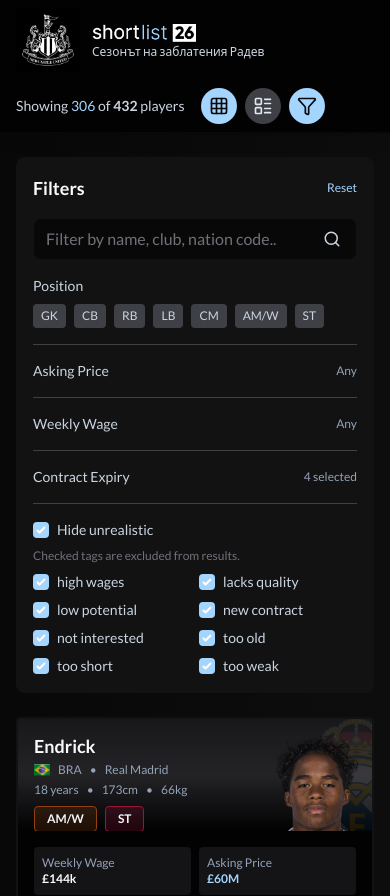
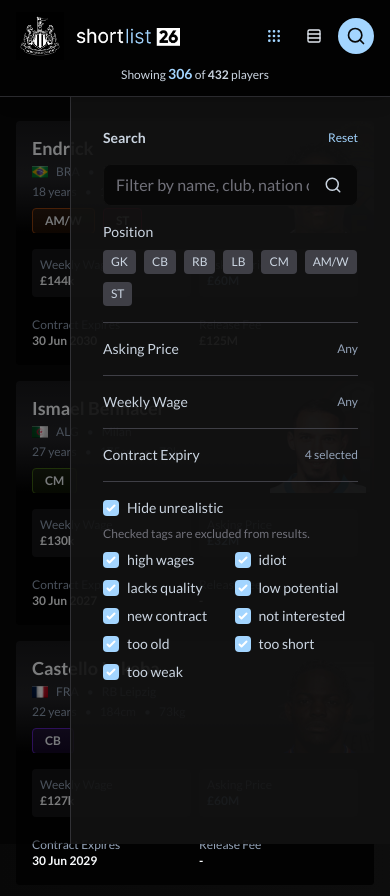
Before and after one commit to kmnsha/shortlist26, a Svelte app: page / in a window 390 px wide. Shown: the top 896 px of the page. Built offline with nearby package versions, Linux system fonts and the light colour scheme.

Commit message:
major changes to UI: filter sidebar, mobile hidden

```diff
--- a/src/App.svelte
+++ b/src/App.svelte
@@ -107,61 +107,57 @@
 
 <div class="min-h-screen bg-gradient-to-br from-slate-900 to-slate-800">
   <!-- Header -->
-  <header class="bg-slate-950 border-b border-slate-900 sticky top-0 z-40 shadow-lg">
-    <div class="max-w-7xl mx-auto px-4 py-2 sm:px-6 lg:px-8">
-
-      <div class="flex flex-col flex-auto gap-4 md:flex-row md:items-center md:justify-between">
+  <header class="sticky bg-slate-950 border-b border-slate-600/50  top-0 z-50 shadow-lg">
+    <div class="px-4 py-3 sm:px-6 lg:px-8">
+      <!-- Row 1: Logo and View/Filter Buttons -->
+      <div class="flex items-center justify-between gap-4 mb-1">
         <div class="flex items-center gap-3">
-          <img src="/img/badge-white.jpg" alt="Newcastle United" class="w-16 h-16" />
+          <img src="/img/badge-white.jpg" alt="Newcastle United" class="w-12 h-12" />
           <div>
             <h1 class="text-3xl"><img src="/img/logo.png" alt="Shortlist26" class="h-6" /></h1>
-            <p class="text text-xs text-slate-300">Сезонът на заблатения Радев</p>
+            <!-- <p class="text text-xs text-slate-300">Сезонът на заблатения Радев</p> -->
           </div>
-        </div>
-        <div class="flex items-center gap-4">
-          <div class="text-sm text-slate-300">
-            Showing <span class="font-bold text-sm text-accent-light font-medium">{filteredPlayers.length}</span> of <span class="font-bold">{players.length}</span> players
         </div>
         <ViewToggle on:change={handleViewModeChange} on:toggleFilters={handleToggleFilters} {viewMode} {showFilters} />
       </div>
+
+      <!-- Row 2: Results Count (Centered) -->
+      <div class="text-center text-xs text-slate-300">
+        Showing <span class="font-bold text-sm text-accent-light">{filteredPlayers.length}</span> of <span class="font-bold">{players.length}</span> players
       </div>
     </div>
   </header>
 
   <!-- Main Content -->
-  <main class="max-w-7xl mx-auto px-4 py-6 sm:px-6 lg:px-8">
+  <main class="relative flex flex-1 overflow-hidden">
     {#if loading}
-      <div class="flex items-center justify-center h-64">
+      <div class="flex-1 flex items-center justify-center">
         <div class="text-center">
           <div class="animate-spin rounded-full h-12 w-12 border-b-2 border-accent-light mx-auto mb-4"></div>
           <p class="text-slate-400">Loading players...</p>
         </div>
       </div>
     {:else if error}
+      <div class="flex-1 p-4 sm:p-6 lg:p-8">
         <div class="bg-red-900 border border-red-700 text-red-200 px-4 py-3 rounded">
           <p class="font-semibold">Error loading data</p>
           <p class="text-sm">{error}</p>
         </div>
+      </div>
     {:else}
-      <div class="grid grid-cols-1 lg:grid-cols-4 gap-6">
-        <!-- Filter Panel -->
+      <!-- Mobile Overlay for Sidebar -->
       {#if showFilters}
-          <aside class="lg:col-span-1">
-            <FilterPanel
-              {positions}
-              {priceRange}
-              {wageRange}
-              {allTags}
-              {filters}
-              on:change={handleFilterChange}
+        <div
+          class="fixed inset-0 bg-black/50 z-40 lg:hidden"
+          on:click={() => (showFilters = false)}
+          role="presentation"
         />
-          </aside>
       {/if}
 
-        <!-- Player List -->
-        <section class={showFilters ? 'lg:col-span-3' : 'lg:col-span-4'}>
+      <!-- Player List Content -->
+      <section class="flex-1 overflow-auto px-4 py-6 sm:px-6 lg:px-8">
         {#if filteredPlayers.length === 0}
-            <div class="flex items-center justify-center h-64 bg-slate-800 rounded-lg border border-slate-800">
+          <div class="flex items-center justify-center h-64 bg-slate-800 rounded-lg border border-slate-600">
             <p class="text-slate-400">No players match your filters</p>
           </div>
         {:else if viewMode === 'table'}
@@ -179,7 +175,36 @@
           />
         {/if}
       </section>
+
+      <!-- Filter Sidebar -->
+      <aside
+        class="fixed top-0 right-0 h-screen w-80 bg-slate-800/90 border-l border-slate-600/50 overflow-y-auto transform transition-transform duration-300 ease-in-out lg:static lg:top-140px lg:w-80 lg:h-auto z-40 lg:transform-none
+          {showFilters ? 'translate-x-0' : 'translate-x-full lg:translate-x-0'}"
+      >
+        <!-- <div class="p-6 lg:hidden flex items-center justify-between">
+          <h2 class="text-lg font-semibold text-slate-50">Filters</h2>
+          <button
+            on:click={() => (showFilters = false)}
+            class="text-slate-300 hover:text-slate-50 transition-colors"
+            aria-label="Close filters"
+          >
+            <svg class="w-6 h-6" fill="none" stroke="currentColor" viewBox="0 0 24 24">
+              <path stroke-linecap="round" stroke-linejoin="round" stroke-width="2" d="M6 18L18 6M6 6l12 12" />
+            </svg>
+          </button>
+        </div> -->
+        <div class="fixed p-4 pt-28 lg:pt-4">
+          <FilterPanel
+            {positions}
+            {priceRange}
+            {wageRange}
+            {allTags}
+            {filters}
+            on:change={handleFilterChange}
+          />
         </div>
+      </aside>
+
     {/if}
   </main>
 
--- a/src/lib/components/CardView.svelte
+++ b/src/lib/components/CardView.svelte
@@ -12,14 +12,14 @@
   }
 </script>
 
-<div class="grid grid-cols-1 sm:grid-cols-2 lg:grid-cols-3 gap-4">
+<div class="grid grid-cols-1 sm:grid-cols-2 lg:grid-cols-3 xl:grid-cols-4 gap-4">
   {#each players as player (player.id)}
     <div
       on:click={() => handleCardClick(player)}
       on:keydown={(e) => e.key === 'Enter' && handleCardClick(player)}
       role="button"
       tabindex="0"
-      class="bg-slate-900 border-2 border-slate-800 rounded overflow-hidden hover:border-accent-light/20 hover:shadow-lg hover:shadow-accent-light/20 transition-all cursor-pointer group"
+      class="bg-slate-900 border-1 border-slate-800 rounded overflow-hidden hover:border-accent-light/20 hover:shadow-lg hover:shadow-accent-light/20 transition-all cursor-pointer group"
     >
 
       <!-- Content -->
--- a/src/lib/components/FilterPanel.svelte
+++ b/src/lib/components/FilterPanel.svelte
@@ -139,13 +139,13 @@
   $: localFilters.wageRange = wageSliderValue === wageRange.max ? null : { min: null, max: wageSliderValue }
 </script>
 
-<div class="bg-slate-800 rounded-lg border border-slate-800 p-4 space-y-4 sticky top-24">
+<div class="p-4 space-y-4">
   <div class="flex items-center justify-between">
-    <h2 class="text-lg font-semibold text-slate-50">Filters</h2>
+    <h2 class="text-lg text-sm font-semibold text-slate-300">Search</h2>
     <button
       on:click={resetFilters}
       class="text-xs text-accent-light hover:text-accent-light/80 transition-colors"
-    >
+      >
       Reset
     </button>
   </div>
--- a/src/lib/components/ViewToggle.svelte
+++ b/src/lib/components/ViewToggle.svelte
@@ -1,6 +1,6 @@
 <script>
   import { createEventDispatcher } from 'svelte'
-  import { Settings, Grid3x3, LayoutList, UserSearch, Search, Filter } from 'lucide-svelte'
+  import { Settings, Grid3x3, LayoutList, UserSearch, Search, Filter, Rows3, Grid2x2, LayoutGrid, Grip } from 'lucide-svelte'
 
   const dispatch = createEventDispatcher()
   export let viewMode = 'table'
@@ -25,33 +25,33 @@
   <button
     on:click={() => toggleView('cards')}
     class="p-2 rounded-full transition-all {viewMode === 'cards'
-      ? 'bg-accent-light text-slate-900'
-      : 'bg-slate-700 text-slate-200 hover:bg-slate-600'}"
+      ? 'text-accent-light'
+      : 'text-slate-200 hover:bg-slate-700/50'}"
     title="Card view"
     aria-label="Switch to card view"
   >
-    <Grid3x3 size={20} />
+    <Grip size={16} />
   </button>
 
   <button
     on:click={() => toggleView('table')}
     class="p-2 rounded-full transition-all {viewMode === 'table'
-      ? 'bg-accent-light text-slate-900'
-      : 'bg-slate-700 text-slate-200 hover:bg-slate-600'}"
+      ? 'text-accent-light'
+      : 'text-slate-200 hover:bg-slate-700/50'}"
     title="Table view"
     aria-label="Switch to table view"
   >
-    <LayoutList size={20} />
+    <Rows3 size={16} />
   </button>
 
   <button
     on:click={toggleFilters}
-    class="p-2 rounded-full transition-all {showSettings
+    class="p-2 rounded-full lg:hidden transition-all {showSettings
       ? 'bg-accent-light text-slate-900'
-      : 'bg-slate-700 text-slate-200 hover:bg-slate-600'}"
+      : 'bg-slate-700/50 text-slate-200 hover:bg-slate-700/50'}"
     title="Toggle filters"
     aria-label="Toggle filter panel"
   >
-    <Filter size={20} />
+    <Search size={20} />
   </button>
 </div>
```
Also changed, not shown: public/data/shortlist26.json. Lines whose indentation alone changed are shown as unchanged.
